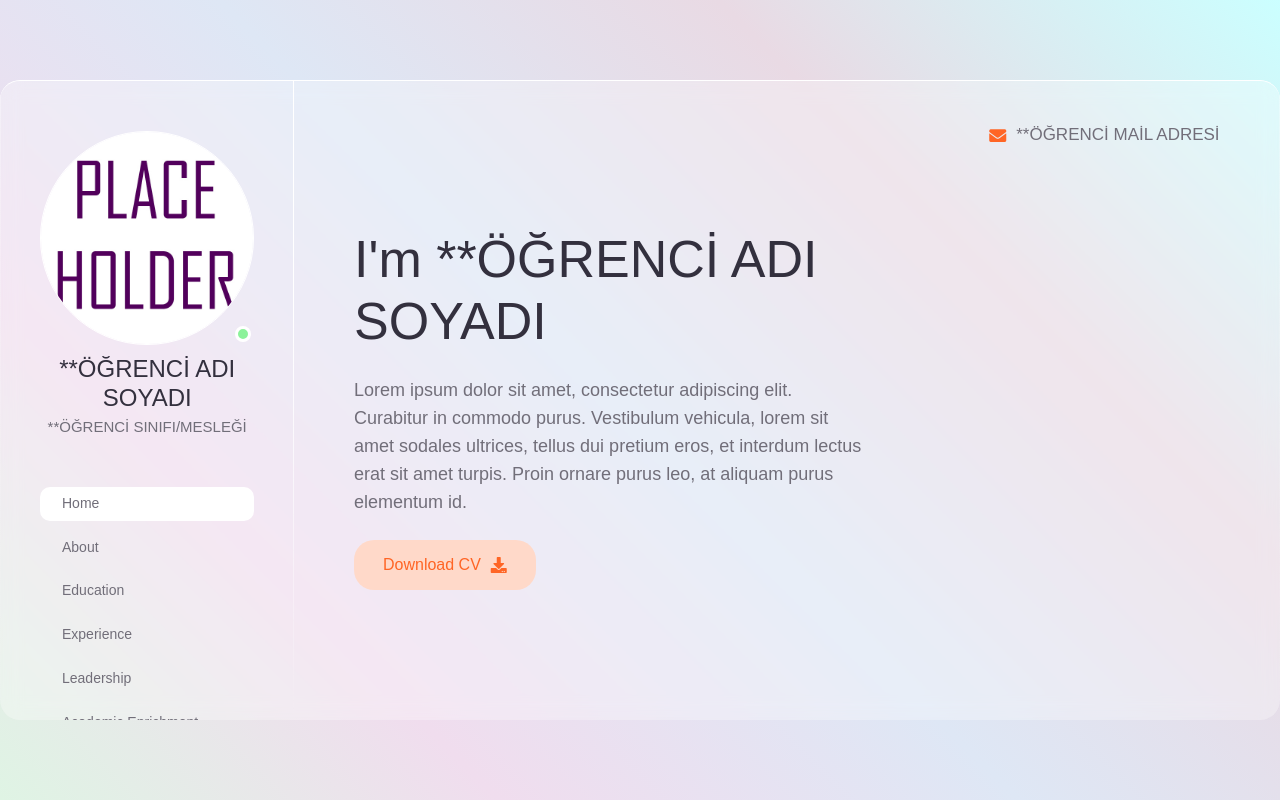
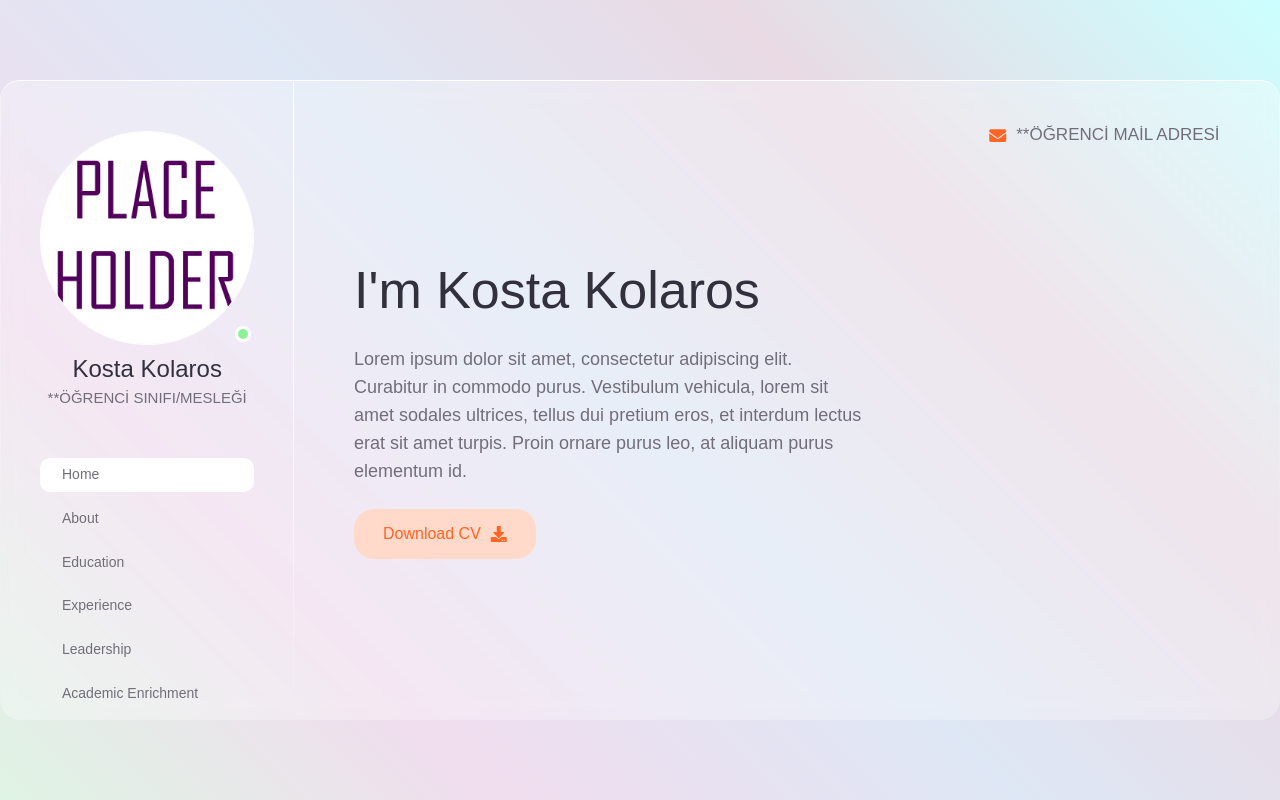
Before and after one commit to kostaskolaros/portfolio, a plain HTML site: page index.html in a window 1280 px wide. Drawn offline with nearby package versions, Linux system fonts and the light colour scheme.

Commit message:
isim ekledim

```diff
--- a/index.html
+++ b/index.html
@@ -3,7 +3,7 @@
 <head>
 	<meta charset="utf-8"/>
 	<meta name="viewport" content="width=device-width, initial-scale=1, maximum-scale=1">
-	<title>**ÖĞRENCİ ADI SOYADI | Resume</title>
+	<title>Kosta Kolaros | Resume</title>
 
 	<!-- STILLER -->
 	<link rel="stylesheet" href="https://cdnjs.cloudflare.com/ajax/libs/font-awesome/5.5.0/css/all.min.css" integrity="sha512-QfDd74mlg8afgSqm3Vq2Q65e9b3xMhJB4GZ9OcHDVy1hZ6pqBJPWWnMsKDXM7NINoKqJANNGBuVRIpIJ5dogfA==" crossorigin="anonymous" referrerpolicy="no-referrer"/>
@@ -33,7 +33,7 @@
 			<a href="index.html" class="avatar">
 				<img src="assets/img/placeholderbanner-1x1.jpg"/>
 			</a>
-			<h2 class="name">**ÖĞRENCİ ADI SOYADI</h2>
+			<h2 class="name">Kosta Kolaros</h2>
 			<span class="slogan">**ÖĞRENCİ SINIFI/MESLEĞİ</span>
 		</div>
 
@@ -84,7 +84,7 @@
 				<div class="intro">
 
 					<!-- KISA BİLGİ -->
-					<h1 class="mb-4 mt-3">I'm **ÖĞRENCİ ADI SOYADI</h1>
+					<h1 class="mb-4 mt-3">I'm Kosta Kolaros</h1>
 					<p class="mb-4">Lorem ipsum dolor sit amet, consectetur adipiscing elit. Curabitur in commodo purus. Vestibulum vehicula, lorem sit amet sodales ultrices, tellus dui pretium eros, et interdum lectus erat sit amet turpis. Proin ornare purus leo, at aliquam purus elementum id.</p>
 
 					<div class="mt-4">
```
